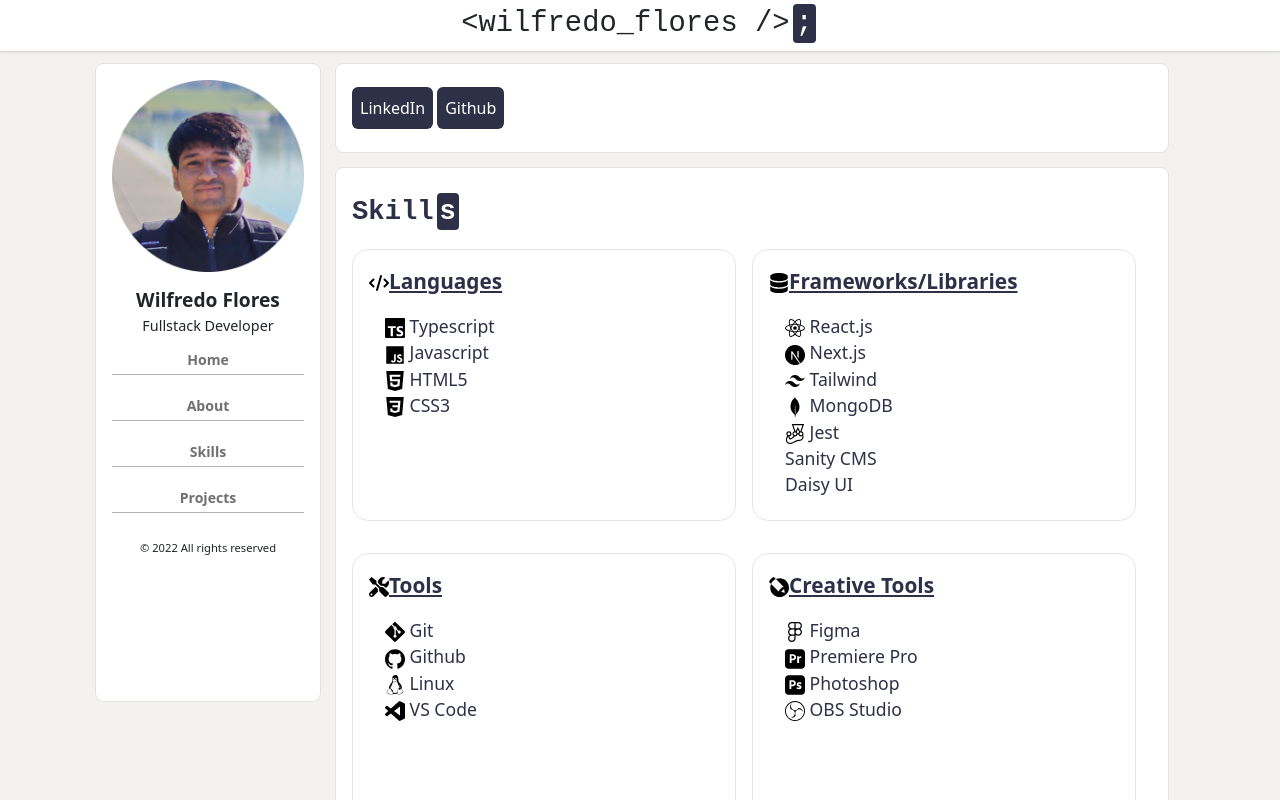
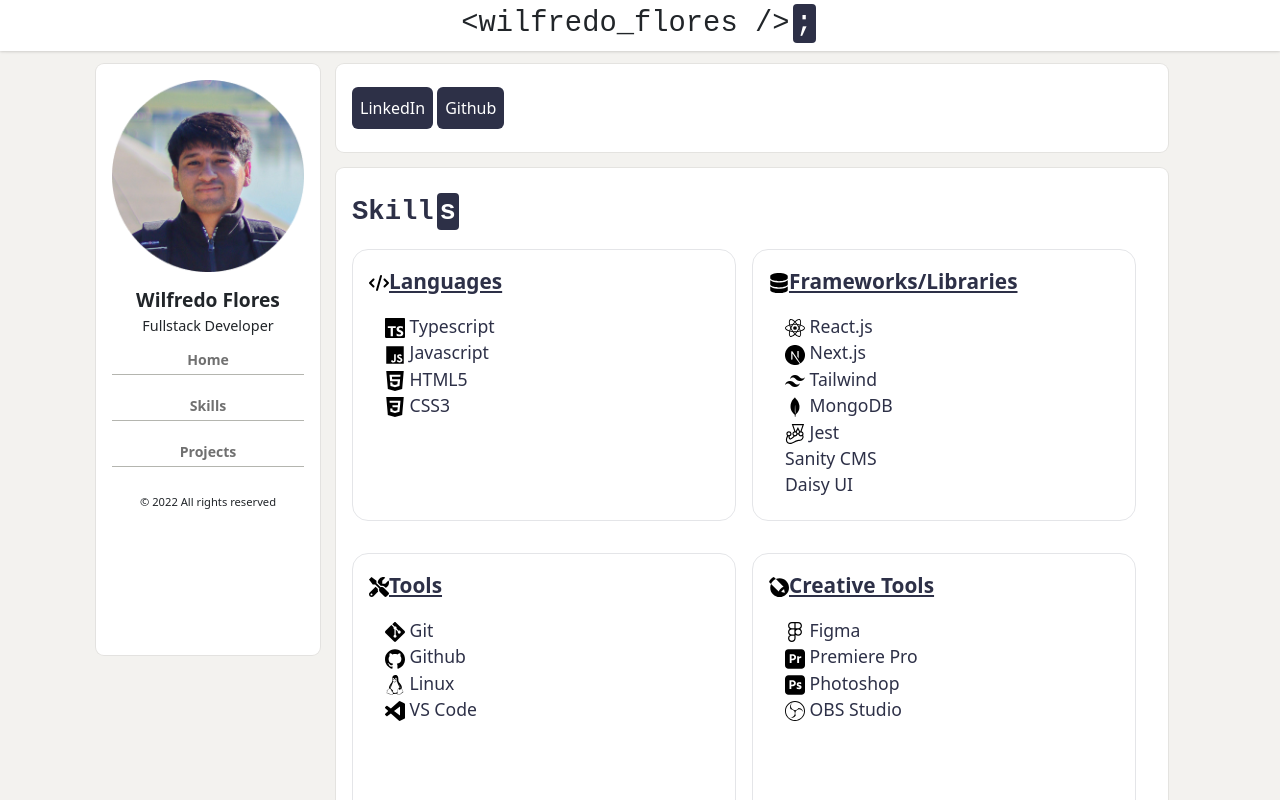
Before and after one commit to wflore19/TOP-portfolio, a React (Create React App) app: page / in a window 1280 px wide. Built offline with nearby package versions, Linux system fonts and the light colour scheme.

Commit message:
Fix about

```diff
--- a/src/components/NavBar/NavBar.tsx
+++ b/src/components/NavBar/NavBar.tsx
@@ -28,9 +28,9 @@
 			<button className="nav-item" onClick={handleLinkTouch}>
 				Home
 			</button>
-			<button className="nav-item" onClick={handleLinkTouch}>
+			{/* <button className="nav-item" onClick={handleLinkTouch}>
 				About
-			</button>
+			</button> */}
 			<button className="nav-item" onClick={handleLinkTouch}>
 				Skills
 			</button>
```
